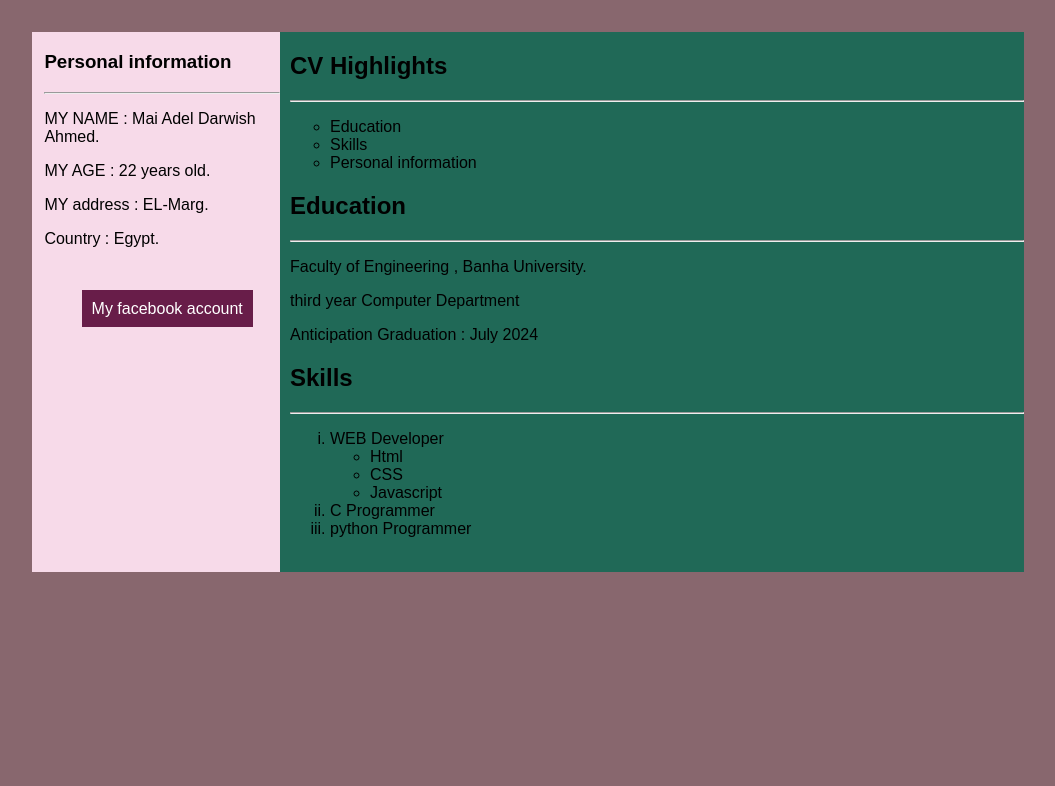
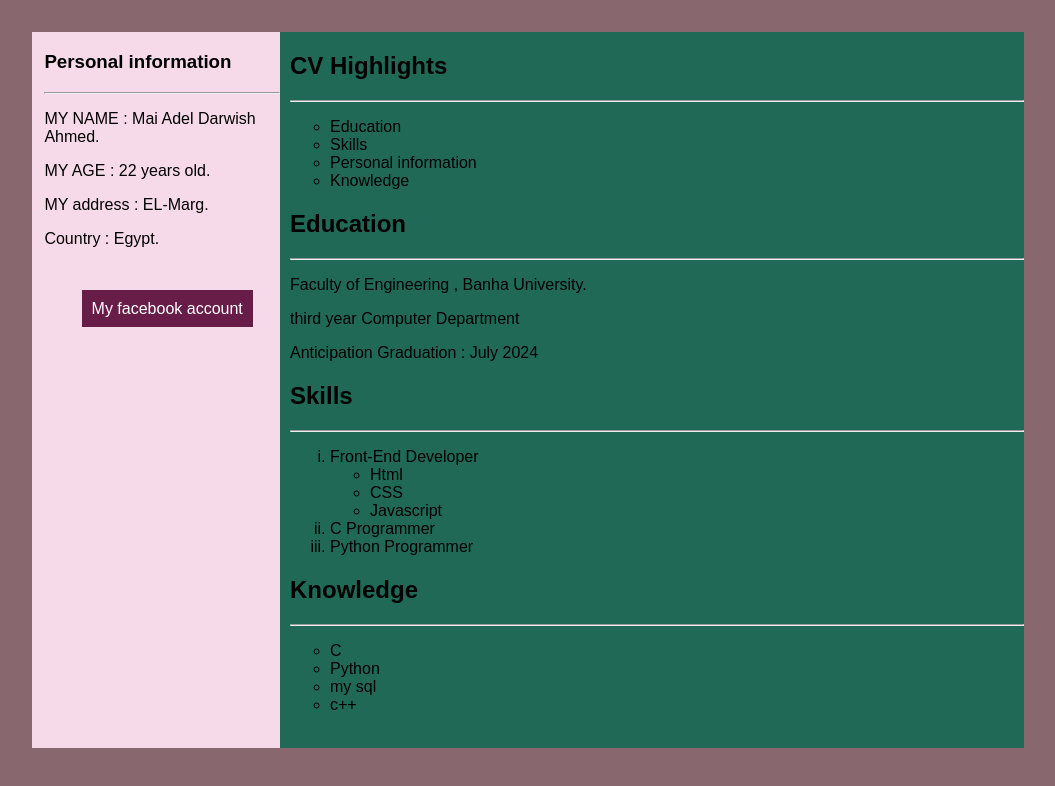
Before and after one commit to Mai-Adel1/cv2, a plain HTML site: page index.html in a window 1280 px wide. Shown: the whole page, without its empty margins (174-1229 px from the left). Drawn offline with Linux system fonts and the light colour scheme.

Commit message:
add new features

```diff
--- a/index.html
+++ b/index.html
@@ -31,6 +31,7 @@
                 <li>Education</li>
                 <li>Skills</li>
                 <li>Personal information</li>
+                <li>Knowledge</li>
             </ul>
             <h2>Education</h2>
             <hr>
@@ -41,14 +42,23 @@
             <h2>Skills</h2>
             <hr>
             <ul style="list-style-type: lower-roman;">
-            <li>WEB Developer</li>
+            <li>Front-End Developer</li>
+                <ul>
+                    <li>Html</li>
+                    <li>CSS</li>
+                    <li>Javascript</li>
+                </ul>
+            <li>C Programmer</li>
+            <li>Python Programmer</li>
+            </ul>
+
+            <h2>Knowledge</h2>
+            <hr>
             <ul>
-                <li>Html</li>
-                <li>CSS</li>
-                <li>Javascript</li>
-            </ul>
-            <li>C Programmer</li>
-            <li>python Programmer</li>
+                <li>C</li>
+                <li>Python </li>
+                <li>my sql</li>
+                <li>c++</li>
             </ul>
            <br>
 
```
